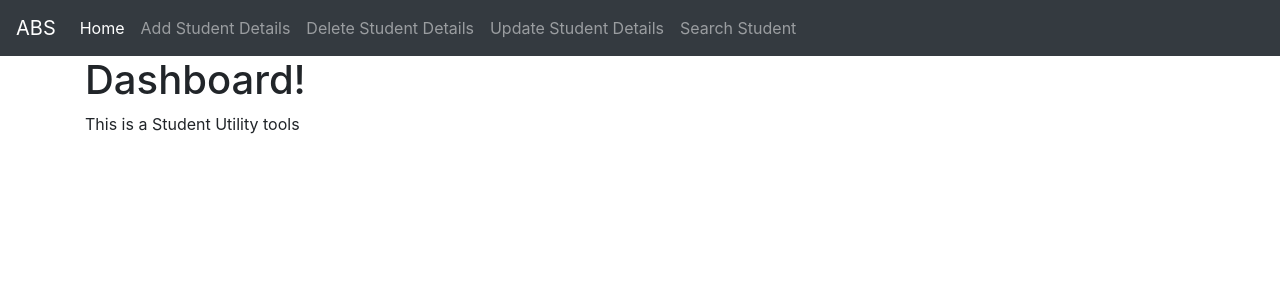
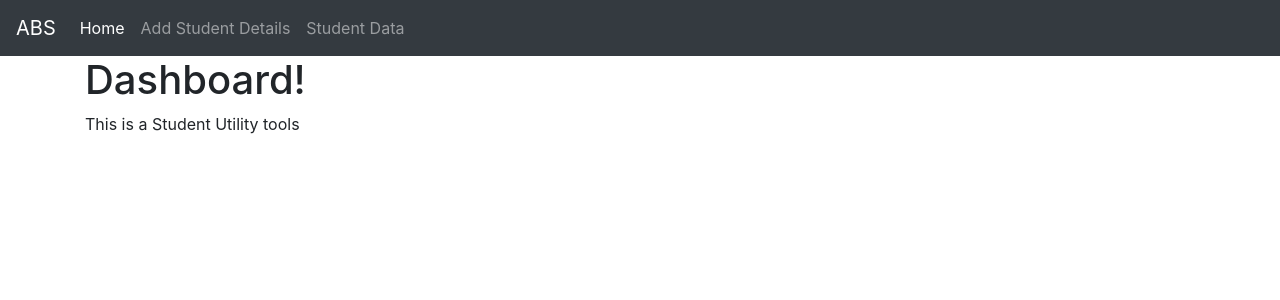
Before and after one commit to agrawal-piyush/College_management_system_django4, a Django app: page / in a window 1280 px wide. Shown: the top 300 px of the page. Run offline with Django 4.2, Linux system fonts and the light colour scheme.

Commit message:
Second commit

```diff
--- a/Student/templates/base.html
+++ b/Student/templates/base.html
@@ -19,13 +19,7 @@
         <a class="nav-link" href="/add/">Add Student Details</a>
       </li>
       <li class="nav-item">
-        <a class="nav-link" href="/delete/">Delete Student Details</a>
-      </li>
-      <li class="nav-item">
-        <a class="nav-link" href="/update/">Update Student Details</a>
-      </li>
-      <li class="nav-item">
-        <a class="nav-link" href="/search/">Search  Student </a>
+        <a class="nav-link" href="/data/">Student Data </a>
       </li>
          </ul>
 
--- a/Student/urls.py
+++ b/Student/urls.py
@@ -4,10 +4,10 @@ from . import  views
 urlpatterns=[
     path('', views.home, name='home'),
     path('add/', views.add, name='add'),
-    path('delete/', views.delete, name='delete'),
-    path('update/', views.update, name='update'),
-    path('search/', views.search, name='search'),
+    path('delete/<int:id>', views.delete, name='delete'),
+    path('update/<int:id>', views.update, name='update'),
+    path('data/', views.data, name='data'),
     path('addsuccess/', views.addsuccess, name='addsuccess'),
-
+    path('updaterecord/<int:id>', views.updaterecord, name='updaterecord'),
 
 ]
--- a/Student/views.py
+++ b/Student/views.py
@@ -10,14 +10,29 @@ def add(request):
     context ={'form':form}
     return render(request,'add.html',context)
 
-def update(request):
-    return render(request,'update.html')
+def update(request,id):
+    st= Student.objects.get(S_id = id)
 
-def delete(request):
-    return render(request,'delete.html')
+    return render(request,'update.html',{'data':st})
+def updaterecord(request,id):
+    stu = Student.objects.get(S_id=id)
+    stu.name = request.POST['name']
+    stu.Branch = request.POST['Branch']
+    stu.Year = request.POST['Year']
+    stu.save()
 
-def search(request):
-    return render(request,'Search.html')
+    return render(request,'addsuccess.html')
+
+def data(request):
+    d = Student.objects.all().values()
+    x ={ 'data':d}
+    print(d)
+    return render(request,'data.html',x)
+
+def delete(request,id):
+    obj= Student.objects.get(S_id=id)
+    obj.delete()
+    return render(request,'addsuccess.html')
 
 def addsuccess(request):
     if request.method == 'POST':
```
Also changed, not shown: Student/templates/data.html (+28 -1 lines), Student/templates/update.html (+16 -2 lines).
